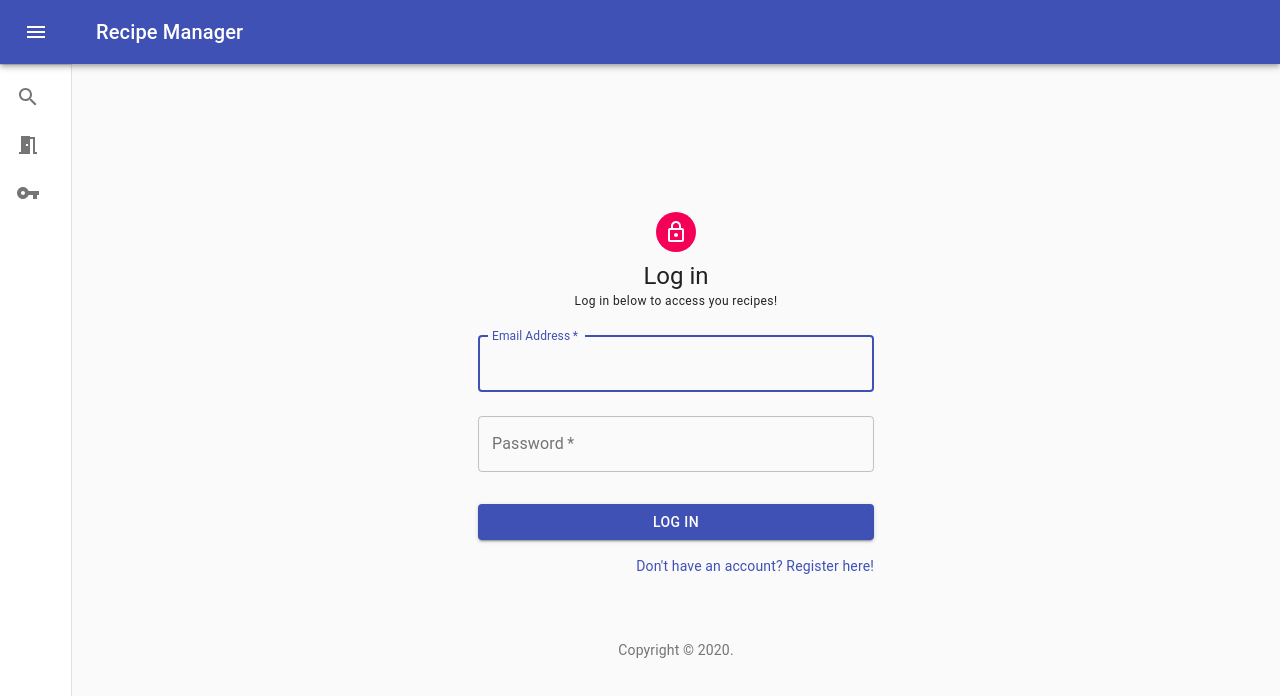
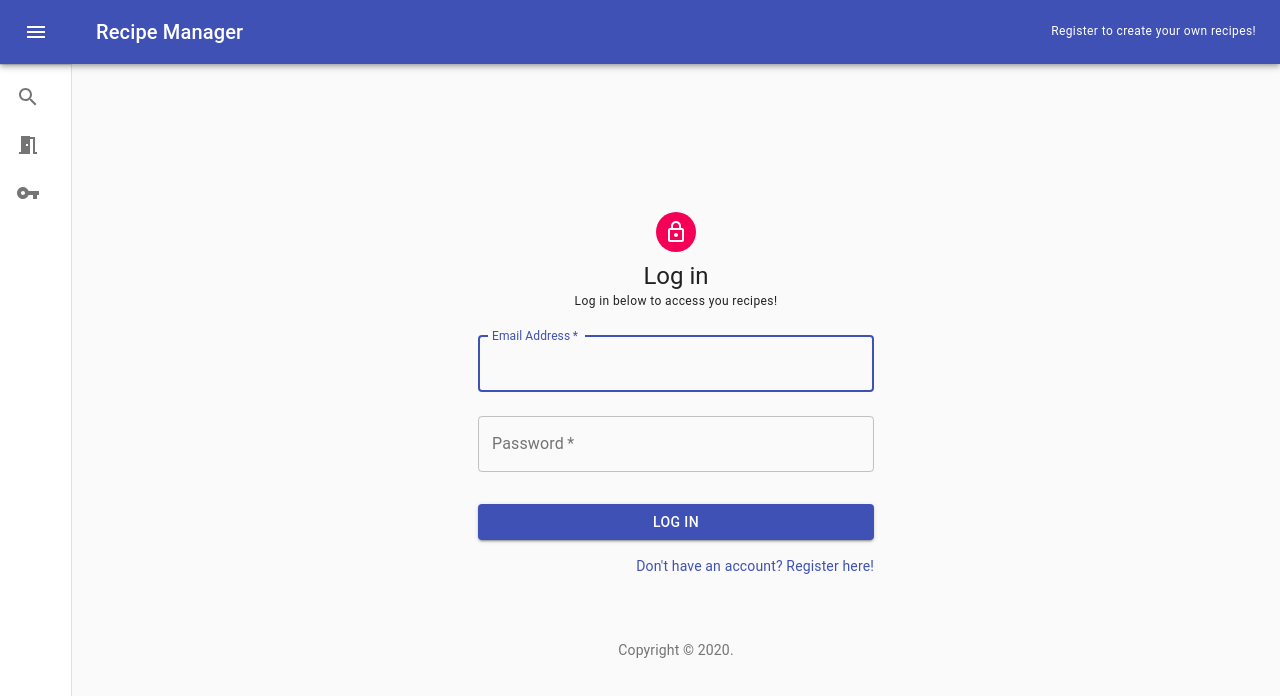
Before and after one commit to JSONJuggler/recipeManager, a React (Create React App) app in the folder client/: page / in a window 1280 px wide. Shown: the top 696 px of the page. Built offline with nearby package versions, Linux system fonts and the light colour scheme; no server answers.

Commit message:
conditional register text and icon to be used later

```diff
--- a/client/src/components/layout/Nav.js
+++ b/client/src/components/layout/Nav.js
@@ -10,13 +10,13 @@ import Toolbar from "@material-ui/core/Toolbar";
 import List from "@material-ui/core/List";
 import Divider from "@material-ui/core/Divider";
 import IconButton from "@material-ui/core/IconButton";
-// import Badge from "@material-ui/core/Badge";
+import Badge from "@material-ui/core/Badge";
 import ListItem from "@material-ui/core/ListItem";
 import ListItemIcon from "@material-ui/core/ListItemIcon";
 import ListItemText from "@material-ui/core/ListItemText";
 import MenuIcon from "@material-ui/icons/Menu";
 import ChevronLeftIcon from "@material-ui/icons/ChevronLeft";
-// import NotificationsIcon from "@material-ui/icons/Notifications";
+import NotificationsIcon from "@material-ui/icons/Notifications";
 import HomeIcon from "@material-ui/icons/Home";
 import SearchIcon from "@material-ui/icons/Search";
 import PeopleIcon from "@material-ui/icons/People";
@@ -127,11 +127,17 @@ const Nav = ({ auth: { isAuthenticated, loading, user }, logout }) => {
           >
             Recipe Manager
           </Typography>
-          {/* <IconButton color="inherit">
-            <Badge badgeContent={4} color="secondary">
-              <NotificationsIcon />
-            </Badge>
-          </IconButton> */}
+          {!isAuthenticated ? (
+            <Typography component="h1" variant="caption">
+              Register to create your own recipes!
+            </Typography>
+          ) : (
+            <IconButton color="inherit">
+              <Badge badgeContent={4} color="secondary">
+                <NotificationsIcon />
+              </Badge>
+            </IconButton>
+          )}
         </Toolbar>
       </AppBar>
       <Drawer
```
